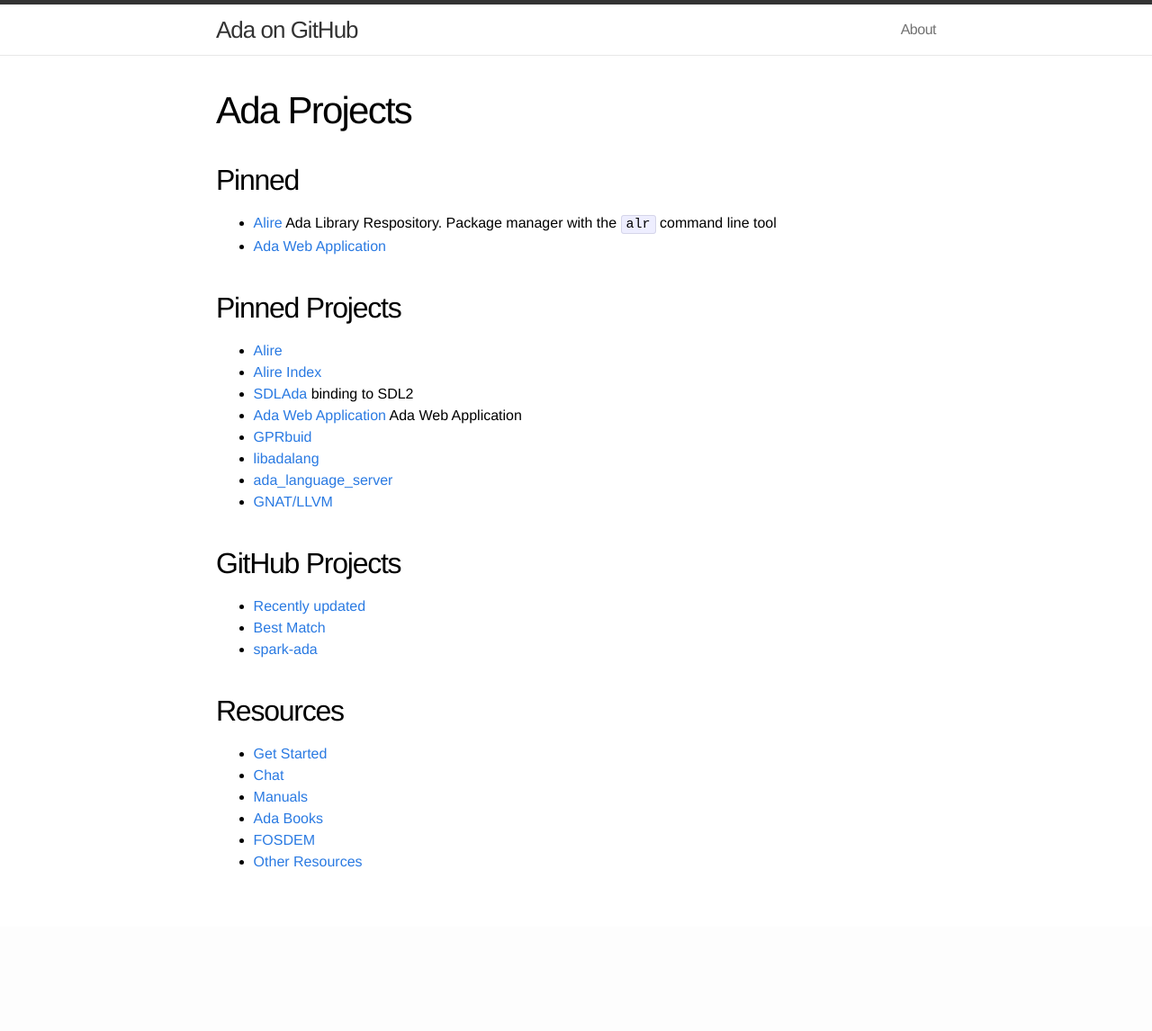
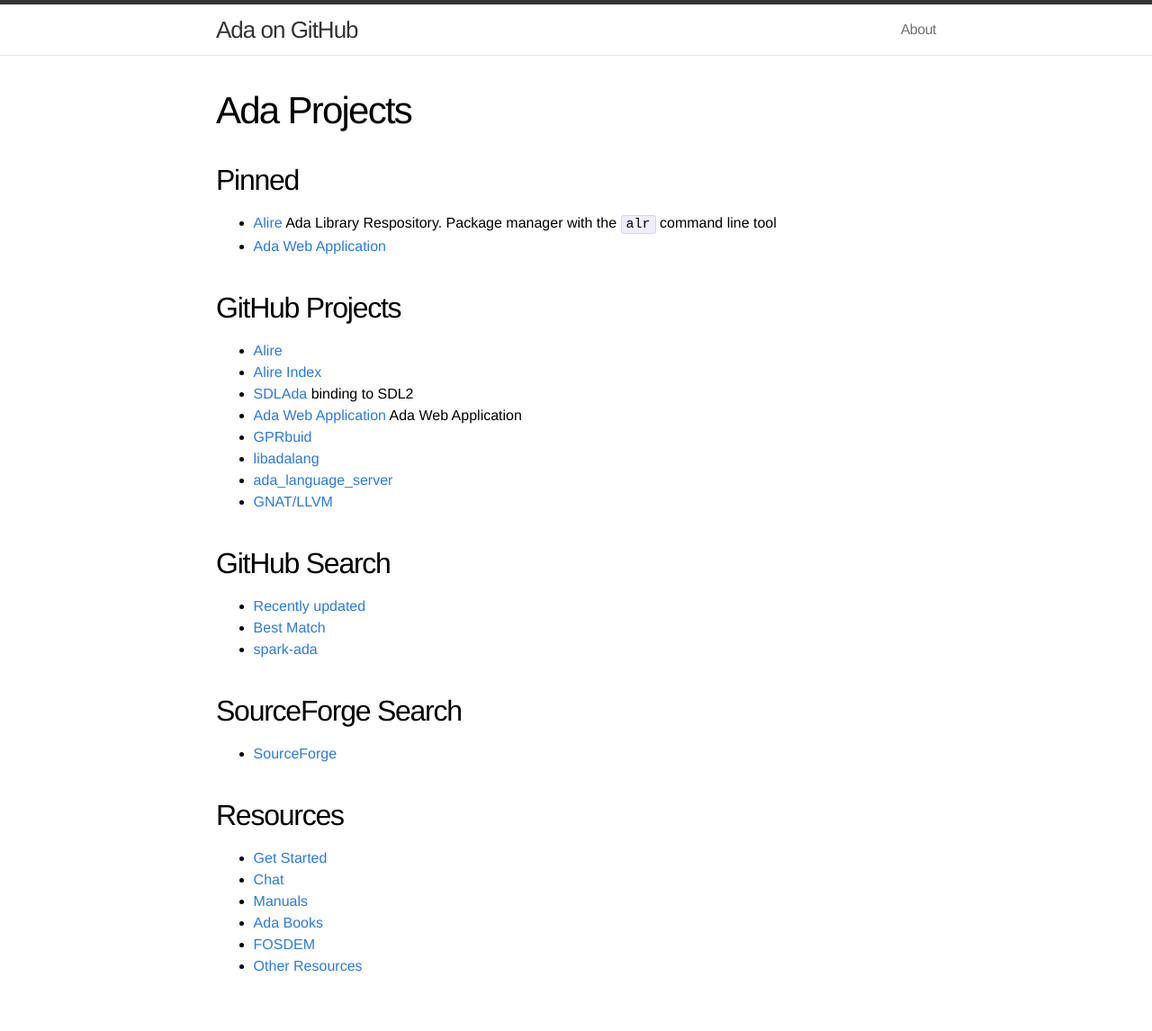
Before and after one commit to quornings/quornings.github.io, a Jekyll site: the page built from ada.md, in a window 1280 px wide. Shown: the whole page at 90% size. Built offline with Jekyll 4.4.1, drawn with Linux system fonts in a browser that asks for light colours; before the commit the page ends 1030 px from its top, so only the background shows below that.

Commit message:
Move SourceForge to /ada/

```diff
--- a/ada.md
+++ b/ada.md
@@ -9,7 +9,7 @@ title: Ada Projects
   manager with the `alr` command line tool
 - [Ada Web Application](https://ada-awa.readthedocs.io/)
 
-## Pinned Projects
+## GitHub Projects
 
 - [Alire](https://github.com/alire-project/alire)
 - [Alire Index](https://github.com/alire-project/alire-index)
@@ -20,11 +20,15 @@ title: Ada Projects
 - [ada_language_server](https://github.com/AdaCore/ada_language_server)
 - [GNAT/LLVM](https://github.com/AdaCore/gnat-llvm)
 
-## GitHub Projects
+## GitHub Search
 
 - [Recently updated](https://github.com/topics/ada?l=ada&o=desc&s=updated)
 - [Best Match](https://github.com/topics/ada?l=ada&o=desc&s=)
 - [spark-ada](https://github.com/topics/spark-ada)
+
+## SourceForge Search
+
+- [SourceForge](https://sourceforge.net/directory/language:ada/?q=Ada)
 
 ## Resources
 
```
Also changed, not shown: other.md (+0 -4 lines).
